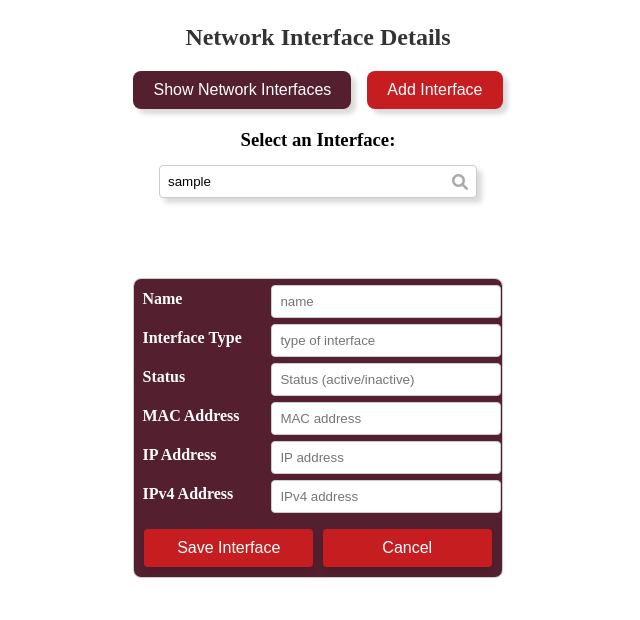
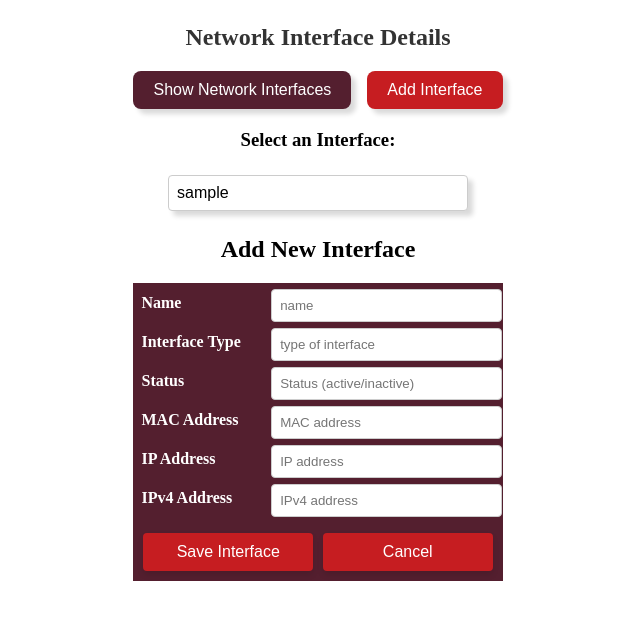
Before and after one commit to Placito/Interface_Explorer, a React (Vite) app: page / in a window 1280 px wide. Both pictures are taken after typing "Sample" into the empty fields and a click on the button "Add Interface". Shown: the top 620 px of the page, without its empty margins (322-962 px from the left). Built offline with nearby package versions, Linux system fonts and the light colour scheme.

Commit message:
fix some positions in css

```diff
--- a/src/App.jsx
+++ b/src/App.jsx
@@ -4,14 +4,14 @@ import "./styles.css"; // Import the CSS file
 
 function App() {
   const [interfaces, setInterfaces] = useState([]);
-  const [isPanelVisible, setIsPanelVisible] = useState(false); // Panel visibility for interfaces table
+  const [isPanelVisible, setIsPanelVisible] = useState(false);
   const [activeButton, setActiveButton] = useState(null);
-  const [activeInput, setActiveInput] = useState(null); // track active input
+  const [activeInput, setActiveInput] = useState(null);
   const [filteredInterfaces, setFilteredInterfaces] = useState([]);
-  const [query, setQuery] = useState(""); // Single query state for search
-  const [selectedInterface, setSelectedInterface] = useState(null); // Track selected interface
-  const [isDropdownVisible, setIsDropdownVisible] = useState(false); // Manage dropdown visibility
-  const [isFormVisible, setIsFormVisible] = useState(false); // Manage form visibility
+  const [query, setQuery] = useState("");
+  const [selectedInterface, setSelectedInterface] = useState(null);
+  const [isDropdownVisible, setIsDropdownVisible] = useState(false);
+  const [isFormVisible, setIsFormVisible] = useState(false);
   const [newInterface, setNewInterface] = useState({
     name: "",
     interface_type: "",
@@ -20,14 +20,13 @@ function App() {
     ip_address: "",
     ipv4_address: "",
   });
-  const [editableIpv4s, setEditableIpv4s] = useState({}); // Track which interface is editable
-  const [ipv4Temp, setIpv4Temp] = useState(!""); // Store temp IPv4 value
+  const [editableIpv4s, setEditableIpv4s] = useState({});
+  const [ipv4Temp, setIpv4Temp] = useState(""); // Fixed to an empty string
 
-  // Fetch network interfaces
   const fetchInterfaces = async () => {
     try {
       const result = await invoke("list_network_interfaces");
-      console.log(result); // Check what the result contains
+      console.log(result);
       setInterfaces(result);
       setFilteredInterfaces(result);
     } catch (error) {
@@ -56,63 +55,49 @@ function App() {
     setQuery(value);
 
     const filtered = interfaces.filter((iface) => {
-      // Strictly include only active interfaces if "active" is typed
       if (value === "active") return iface.status?.toLowerCase() === "active";
-
-      // Strictly include only inactive interfaces if "inactive" is typed
       if (value === "inactive")
         return iface.status?.toLowerCase() === "inactive";
-
-      // Filters for "wifi" or "eth" queries
       if (value === "wifi")
         return iface.interface_type?.toLowerCase().includes("wi-fi");
       if (value === "eth")
         return iface.interface_type?.toLowerCase().includes("eth");
-
-      // General match for other queries
       return matchesFilter(iface, value);
     });
 
     setFilteredInterfaces(filtered);
-
-    // Show the dropdown only if there are results and the query is not empty
     setIsDropdownVisible(value.length > 0 && filtered.length > 0);
   };
 
-  // Handle key down event for Enter key
   const handleKeyDown = (e) => {
     if (e.key === "Enter" && filteredInterfaces.length > 0) {
-      // When Enter is pressed, select the first item in the filtered list
       const selected = filteredInterfaces[0];
-      setSelectedInterface(selected); // Set selected interface
-      setQuery(selected.name); // Update the query with the selected name
-      setIsDropdownVisible(false); // Hide the dropdown
+      setSelectedInterface(selected);
+      setQuery(selected.name);
+      setIsDropdownVisible(false);
     }
   };
 
-  // Toggle the visibility of the panel
   const togglePanelVisibility = () => {
     if (isFormVisible) {
-      setIsFormVisible(false); // Close the form if it's open
+      setIsFormVisible(false);
     } else {
-      setIsPanelVisible((prev) => !prev); // Toggle the visibility of the interfaces table
+      setIsPanelVisible((prev) => !prev);
     }
-    setSelectedInterface(null); // Clear selected interface when toggling visibility
-    setQuery(""); // Reset search query
-    setFilteredInterfaces(interfaces); // Reset filtered list
+    setSelectedInterface(null);
+    setQuery("");
+    setFilteredInterfaces(interfaces);
   };
 
-  // Set the clicked button as active
   const handleButtonClick = (buttonName) => {
     setActiveButton(buttonName);
   };
 
   const handleAddInterfaceClick = () => {
-    setIsFormVisible(true); // Ensure the form appears
-    setIsPanelVisible(false); // Hide the interfaces table when adding a new one
+    setIsFormVisible(true);
+    setIsPanelVisible(false);
     setActiveButton("save");
 
-    // Reset form inputs to ensure a clean form
     setNewInterface({
       name: "",
       interface_type: "",
@@ -123,19 +108,15 @@ function App() {
     });
   };
 
-
-  // Inside the submit handler (when user submits the form to add a new interface)
   const handleAddInterface = async () => {
-
     try {
       const updatedInterfaces = [...interfaces, newInterface];
-
-      await invoke("save_network_interfaces", { interfaces: updatedInterfaces });
-
+      await invoke("save_network_interfaces", {
+        interfaces: updatedInterfaces,
+      });
       setInterfaces(updatedInterfaces);
       setFilteredInterfaces(updatedInterfaces);
 
-      // Reset form after successful submission
       setNewInterface({
         name: "",
         interface_type: "",
@@ -151,17 +132,12 @@ function App() {
     }
   };
 
-
-
-  // Fetch interfaces when the component mounts
   useEffect(() => {
     fetchInterfaces();
   }, []);
 
-  // Define saveInterfaces function
   const saveInterfaces = async () => {
     try {
-      // Ensure interfaces is being passed as an array of NetworkInterface objects
       await invoke("save_network_interfaces", { interfaces: interfaces });
       console.log("Interfaces saved successfully!");
     } catch (error) {
@@ -169,7 +145,6 @@ function App() {
     }
   };
 
-  // Highlight the matched text in the query
   const highlightMatch = (text) => {
     const regex = new RegExp(`(${query})`, "gi");
     return text.split(regex).map((part, index) =>
@@ -183,17 +158,15 @@ function App() {
     );
   };
 
-  // Function for delete
   const handleDeleteIPv4 = async (ifaceToUpdate) => {
     const updatedInterfaces = filteredInterfaces.map((iface) =>
       iface === ifaceToUpdate ? { ...iface, ipv4_address: "N/A" } : iface
     );
 
     try {
-      // Save the updated list to the backend
-      await invoke("save_network_interfaces", { interfaces: updatedInterfaces });
-
-      // Update frontend state
+      await invoke("save_network_interfaces", {
+        interfaces: updatedInterfaces,
+      });
       setFilteredInterfaces(updatedInterfaces);
       setInterfaces(updatedInterfaces);
       console.log("IPv4 address deleted successfully!");
@@ -202,12 +175,10 @@ function App() {
     }
   };
 
-
-  // Enable editing mode for a specific row
   const handleEditClick = (index, ipv4Value) => {
     setEditableIpv4s((prev) => ({ ...prev, [index]: true }));
-    setIpv4Temp(ipv4Value || ""); // Store current IPv4 value
-    setActiveInput(index); // Set the active input to the clicked index
+    setIpv4Temp(ipv4Value || "");
+    setActiveInput(index);
   };
 
   const handleInputChange = (e) => {
@@ -219,12 +190,10 @@ function App() {
     setActiveInput(name);
   };
 
-  // Handle update on input change
   const handleUpdate = (e, index) => {
-    setIpv4Temp(e.target.value); // Update temp IPv4 state
+    setIpv4Temp(e.target.value);
   };
 
-  // Save updated IPv4 and exit edit mode
   const handleKeyDownIPv4 = async (e, index, ifaceToUpdate) => {
     if (e.key === "Enter") {
       const updatedInterfaces = filteredInterfaces.map((iface, i) =>
@@ -232,14 +201,11 @@ function App() {
       );
 
       try {
-        // Send the updated list back to the backend to save it
-        await invoke("save_network_interfaces", { interfaces: updatedInterfaces });
-
-        // Update frontend state
+        await invoke("save_network_interfaces", {
+          interfaces: updatedInterfaces,
+        });
         setFilteredInterfaces(updatedInterfaces);
         setInterfaces(updatedInterfaces);
-
-        // Exit editing mode for this interface
         setEditableIpv4s((prev) => ({ ...prev, [index]: false }));
         console.log("IPv4 address updated successfully!");
       } catch (error) {
@@ -247,7 +213,6 @@ function App() {
       }
     }
   };
-
 
   return (
     <div className="center">
@@ -257,11 +222,9 @@ function App() {
         <div className="button-container">
           <button
             onClick={() => {
-              togglePanelVisibility(); // Toggle the visibility of the panel
-              handleButtonClick("display"); // Track the active button
-              // Call saveInterfaces only when the panel is shown
+              togglePanelVisibility();
+              handleButtonClick("display");
               if (!isPanelVisible) {
-                // Only save when panel is being shown
                 saveInterfaces();
               }
             }}
@@ -282,7 +245,7 @@ function App() {
         <div className="filters-container">
           <h3>Select an Interface:</h3>
           <div className="filters">
-            <div className="search-container">
+            <div>
               <input
                 type="text"
                 className="glass-input"
@@ -291,8 +254,6 @@ function App() {
                 onChange={handleFilterChange}
                 onKeyDown={handleKeyDown}
               />
-              <i className="fa-solid fa-magnifying-glass search-icon"></i>
-              {/* Autocomplete dropdown */}
               {isDropdownVisible && (
                 <ul className="autocomplete-dropdown">
                   {filteredInterfaces.map((iface, index) => (
@@ -300,28 +261,11 @@ function App() {
                       key={index}
                       onClick={() => {
                         setSelectedInterface(iface);
-                        setQuery(iface.name); // Update query to selected interface name
-                        setIsDropdownVisible(false); // Hide dropdown after selection
+                        setQuery(iface.name);
+                        setIsDropdownVisible(false);
                       }}
                     >
                       {highlightMatch(iface.name)}
-                      {/* Add labels for active/inactive status */}
-                      {query === "active" &&
-                        iface.status?.toLowerCase() === "active" && (
-                          <span> (Active)</span>
-                        )}
-                      {query === "inactive" &&
-                        iface.status?.toLowerCase() === "inactive" && (
-                          <span> (Inactive)</span>
-                        )}
-                      {query === "wifi" &&
-                        iface.interface_type
-                          ?.toLowerCase()
-                          .includes("wi-fi") && <span> (Wi-Fi)</span>}
-                      {query === "eth" &&
-                        iface.interface_type?.toLowerCase().includes("eth") && (
-                          <span> (Ethernet)</span>
-                        )}
                     </li>
                   ))}
                 </ul>
@@ -330,11 +274,38 @@ function App() {
           </div>
         </div>
 
-        {/* Add new interface form */}
+        {selectedInterface && (
+          <div className="selected-interface-details">
+            <h3>Selected Interface Details</h3>
+            <table>
+              <thead>
+                <tr>
+                  <th>Name</th>
+                  <th>Type</th>
+                  <th>Status</th>
+                  <th>MAC Address</th>
+                  <th>IP Address</th>
+                  <th>IPv4 Address</th>
+                </tr>
+              </thead>
+              <tbody>
+                <tr>
+                  <td>{selectedInterface.name}</td>
+                  <td>{selectedInterface.interface_type}</td>
+                  <td>{selectedInterface.status}</td>
+                  <td>{selectedInterface.mac_address || "N/A"}</td>
+                  <td>{selectedInterface.ip_address || "N/A"}</td>
+                  <td>{selectedInterface.ipv4_address || "N/A"}</td>
+                </tr>
+              </tbody>
+            </table>
+          </div>
+        )}
+
         {isFormVisible && (
           <div className="add-interface-form">
             <h2>Add New Interface</h2>
-            <div className="table-container">
+            <div>
               <form
                 onSubmit={(e) => {
                   e.preventDefault();
@@ -435,7 +406,8 @@ function App() {
                           </button>
                           <button
                             onClick={() => setIsFormVisible(false)}
-                          className="button" >
+                            className="button"
+                          >
                             Cancel
                           </button>
                         </div>
@@ -448,9 +420,8 @@ function App() {
           </div>
         )}
 
-        {/* Display network interfaces when panel is visible */}
         {isPanelVisible && (
-          <div className="table-container">
+          <div >
             {filteredInterfaces.length > 0 ? (
               <table>
                 <thead>
@@ -461,7 +432,9 @@ function App() {
                     <th title="Media Access Control">MAC</th>
                     <th title="IP address">IP</th>
                     <th title="Internet Protocol version 4">IPv4</th>
-                    <th title="Actions performe on the IPv4 atribute">Actions</th>
+                    <th title="Actions performe on the IPv4 atribute">
+                      Actions
+                    </th>
                   </tr>
                 </thead>
                 <tbody>
@@ -520,7 +493,7 @@ function App() {
                 </tbody>
               </table>
             ) : (
-              <p>No interfaces found.</p>
+              <div>No interfaces available</div>
             )}
           </div>
         )}
--- a/src/styles.css
+++ b/src/styles.css
@@ -53,14 +53,6 @@
 }
 
 /* Table Styles */
-.table-container {
-  margin-top: 80px;
-  max-height: 400px; /* Limit the table's height */
-  overflow-y: auto; /* Allow scrolling if the table is too long */
-  border: 1px solid #ccc;
-  border-radius: 8px;
-}
-
 table {
   width: 100%;
   border-collapse: collapse;
@@ -96,45 +88,20 @@ h1 {
   color: #333;
 }
 
-/* Wrapper for the input and icon */
-.search-container {
-  position: fixed;
-  top: 160px;
-  left: 50%;
-  transform: translateX(-50%);
-  width: 85%;
-  max-width: 400px;
-}
-
 /* The input element inside the search-container */
 .glass-input {
-  position: relative;
   padding: 8px 32px 8px 12px;
   border: 1px solid #ccc;
   border-radius: 4px;
   width: 100%;
-  max-width: 100%;
+  box-sizing: border-box;
+  font-size: 16px;
   z-index: 1;
 }
 
-/* The search icon inside the input field */
-.search-icon {
-  position: absolute;
-  top: 50%;
-  right: 50px;
-  transform: translateY(-50%); /* Adjust to center it vertically */
-  z-index: 2;
-  color: #aaa;
-  pointer-events: none; /* Prevent the icon from being clicked */
-}
-
-
 /* Autocomplete dropdown */
 .autocomplete-dropdown {
-  position: absolute;
-  top: 33%;
-  left: 30%;
-  width: 314px;
+  width: 299px;
   border: 1px solid #ccc;
   border-top: none;
   border-radius: 4px;
@@ -145,6 +112,9 @@ h1 {
   color: #fff;
   padding-left: 0;
   overflow-y: auto; /* Ensure the dropdown can scroll if needed */
+  margin-top: -1%;
+  margin-left: 22.5%;
+
 }
 
 .autocomplete-dropdown li {
@@ -159,10 +129,6 @@ h1 {
   color: #000;
 }
 
-/* filters */
-.filters-container {
-  margin: 20px 0;
-}
 
 .filters input {
   margin: 5px;
```
Also changed, not shown: src-tauri/network_interfaces.json (+7 -0 lines). Lines whose indentation alone changed are shown as unchanged.
